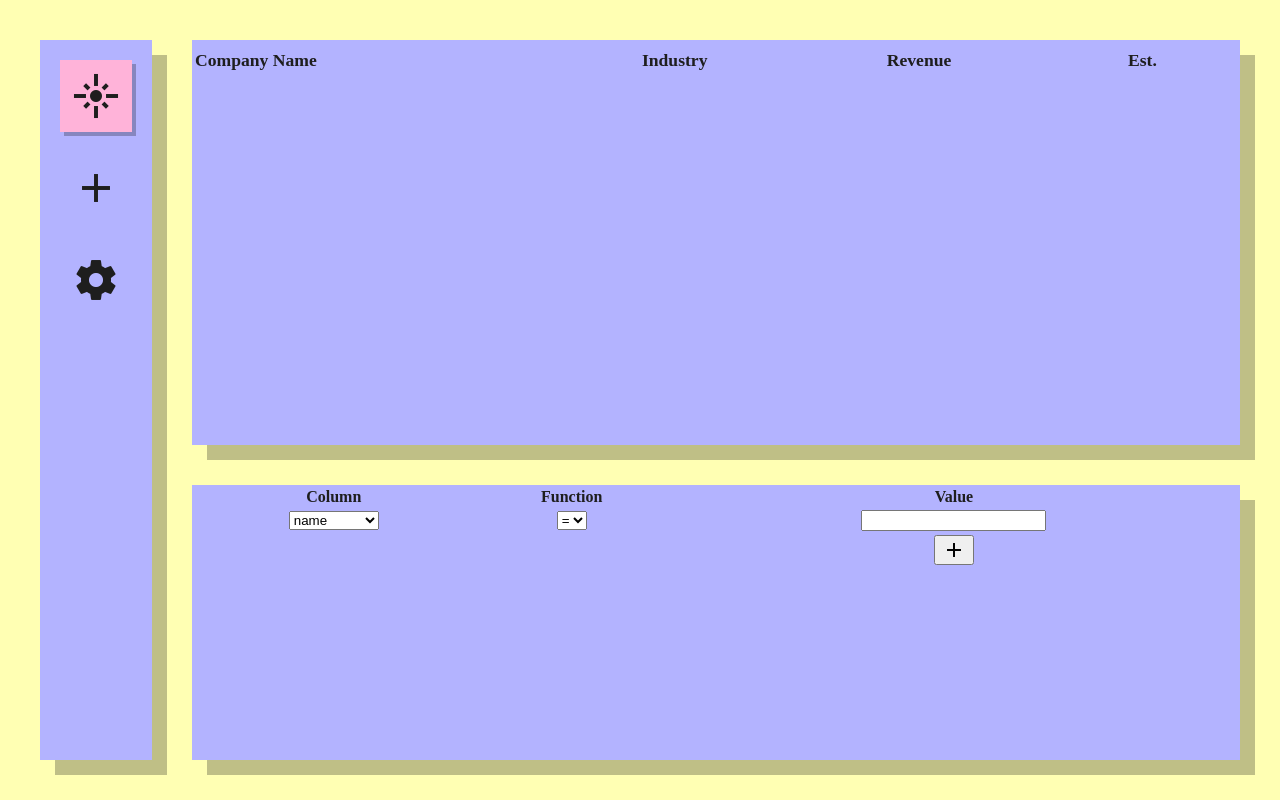
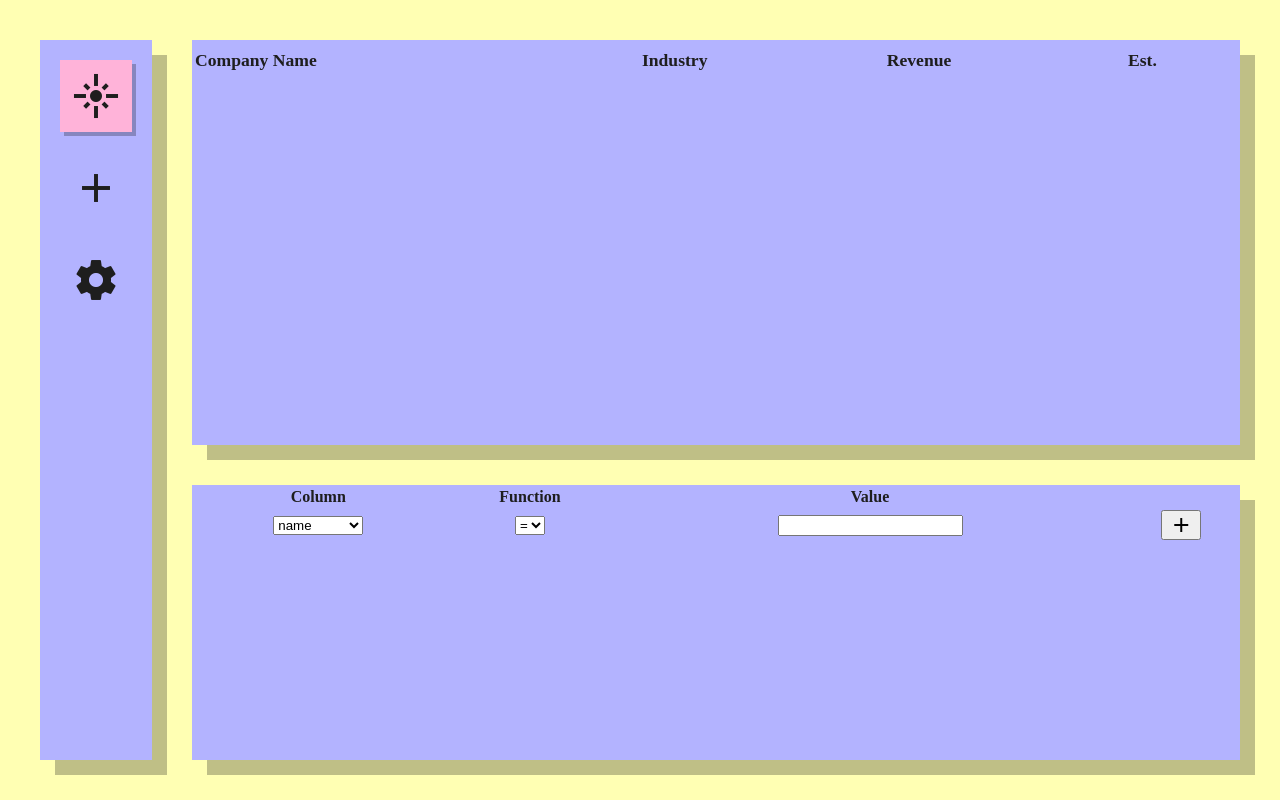
Before and after one commit to Et-17/Helios, a Vue app: page / in a window 1280 px wide. Built offline with nearby package versions, Linux system fonts and the light colour scheme; a web font is replaced by a local one.

Commit message:
Add filter removal

```diff
--- a/src/FilterMenu.vue
+++ b/src/FilterMenu.vue
@@ -23,6 +23,12 @@ async function addFilter() {
 
   update_companies();
 }
+
+async function removeFilter(index: number) {
+  filters.value = filters.value.filter((_, i) => i != index);
+
+  update_companies();
+}
 </script>
 
 <template>
@@ -36,10 +42,13 @@ async function addFilter() {
         </tr>
       </thead>
       <tbody>
-        <tr v-for="filter in filters">
+        <tr v-for="(filter, index) in filters">
           <td>{{ filter.column }}</td>
           <td>{{ filter.name }}</td>
           <td>{{ filter.value }}</td>
+          <td>
+            <button class="material-icons" @click="() => removeFilter(index)">delete</button>
+          </td>
         </tr>
         <tr>
           <td>
@@ -55,12 +64,8 @@ async function addFilter() {
           <td>
             <input type="text" name="newfiltervalue" id="newfiltervalue" ref="valueSelectionRef">
           </td>
-        </tr>
-        <tr>
-          <td></td>
-          <td></td>
           <td>
-            <button id="addfilter" class="material-icons" @click="addFilter">add</button>
+            <button class="material-icons" @click="addFilter">add</button>
           </td>
         </tr>
       </tbody>
```
